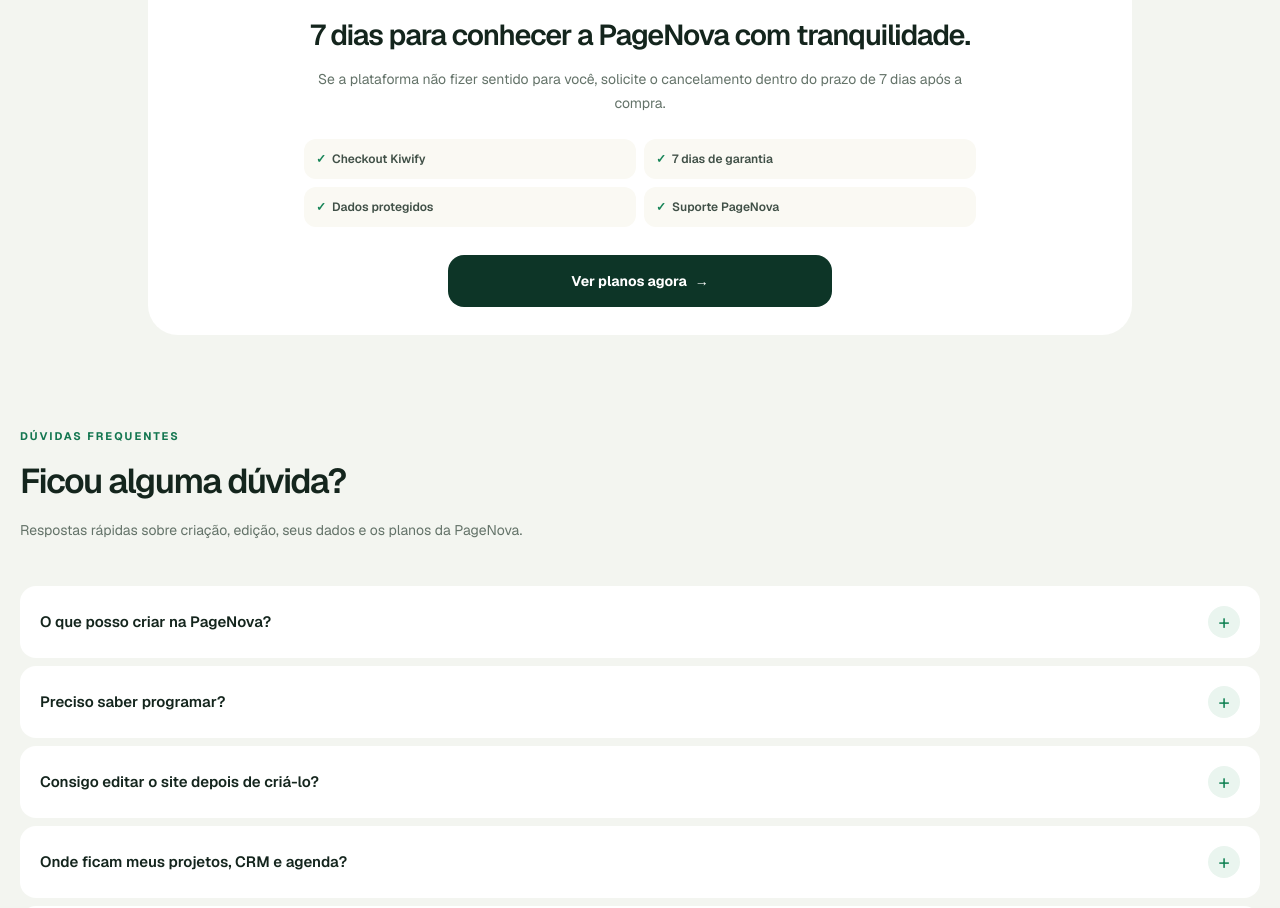
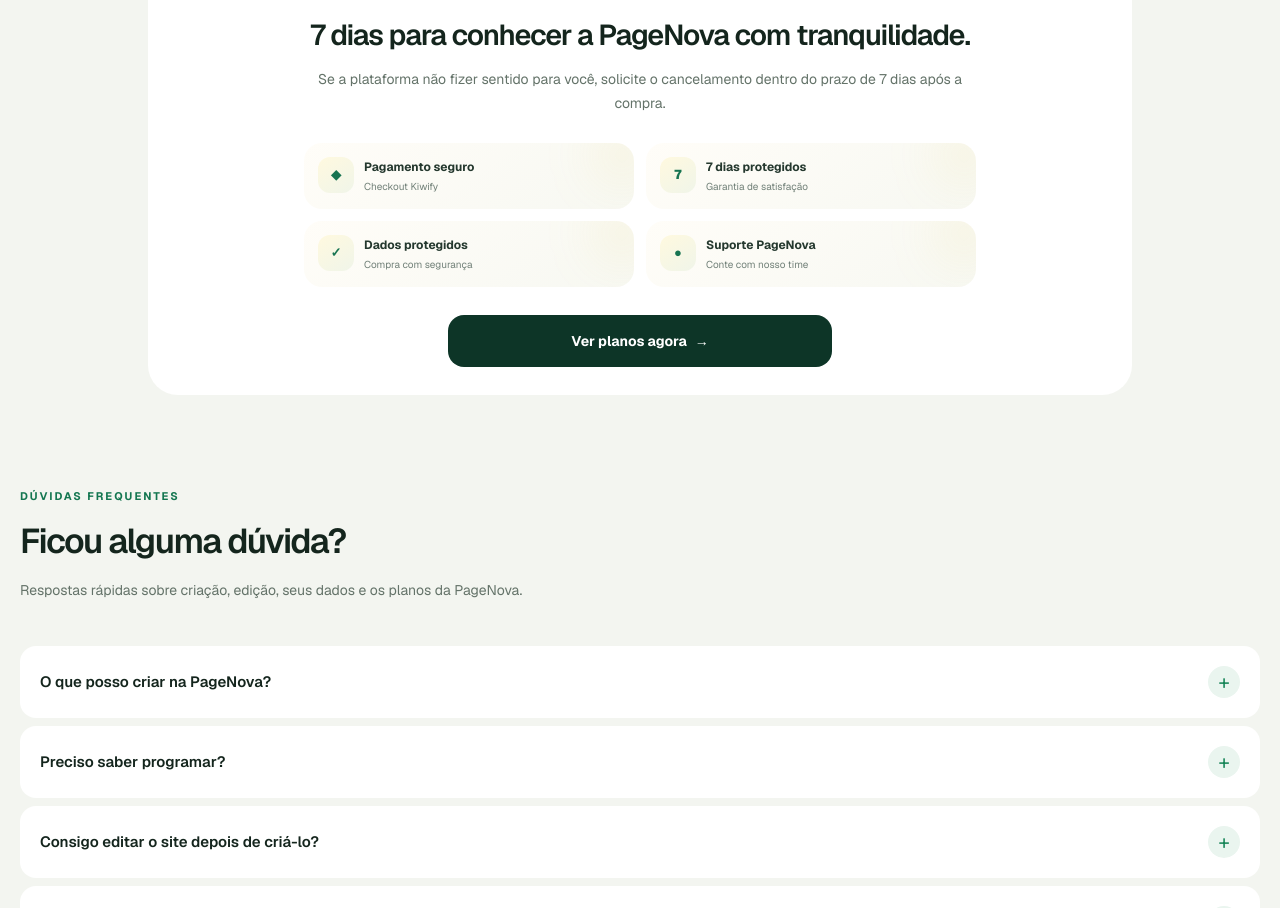
Before and after one commit to dramaflix2026-stack/pagenova-ai, a Next.js app in the folder frontend/: page / in a window 1280 px wide. Shown: the part 8543-9451 px from the top of the page. Built offline with nearby package versions, Linux system fonts and the light colour scheme.

Commit message:
Polish guarantee trust cards

```diff
--- a/frontend/src/app/page.tsx
+++ b/frontend/src/app/page.tsx
@@ -450,8 +450,24 @@ export default function Home() {
               <span className="inline-flex rounded-full border border-[#e4c86d] bg-[#fff9e7] px-4 py-2 text-[10px] font-bold uppercase tracking-[.18em] text-[#80621b]">Garantia de satisfação</span>
               <h2 className="mx-auto mt-5 max-w-2xl text-[1.8rem] font-semibold leading-[1.12] tracking-[-.04em] sm:text-4xl">7 dias para conhecer a PageNova com tranquilidade.</h2>
               <p className="mx-auto mt-4 max-w-2xl text-sm leading-6 text-[#647369] sm:text-base">Se a plataforma não fizer sentido para você, solicite o cancelamento dentro do prazo de 7 dias após a compra.</p>
-              <div className="mx-auto mt-6 grid max-w-2xl grid-cols-2 gap-2 text-left sm:grid-cols-4">
-                {["Checkout Kiwify","7 dias de garantia","Dados protegidos","Suporte PageNova"].map((item) => <div key={item} className="rounded-xl border border-[#e7e4d8] bg-[#faf9f3] px-3 py-3 text-xs font-semibold text-[#405047]"><span className="mr-1.5 text-[#168457]">✓</span>{item}</div>)}
+              <div className="mx-auto mt-7 grid max-w-2xl grid-cols-2 gap-3 text-left">
+                {[
+                  { icon: "◆", title: "Pagamento seguro", text: "Checkout Kiwify" },
+                  { icon: "7", title: "7 dias protegidos", text: "Garantia de satisfação" },
+                  { icon: "✓", title: "Dados protegidos", text: "Compra com segurança" },
+                  { icon: "●", title: "Suporte PageNova", text: "Conte com nosso time" },
+                ].map((item) => (
+                  <div key={item.title} className="group relative overflow-hidden rounded-[18px] border border-[#e7dfc5] bg-[linear-gradient(145deg,#fffdf8_0%,#f7f8f2_100%)] p-3.5 shadow-[0_8px_24px_rgba(20,37,29,.055)] transition duration-300 hover:-translate-y-0.5 hover:border-[#d7bd69] hover:shadow-[0_12px_30px_rgba(20,37,29,.09)] sm:p-4">
+                    <div className="pointer-events-none absolute -right-5 -top-5 h-16 w-16 rounded-full bg-[#e8c85c]/10 blur-xl" />
+                    <div className="relative flex items-start gap-2.5">
+                      <span className="grid h-9 w-9 shrink-0 place-items-center rounded-xl border border-[#d9c477]/45 bg-[linear-gradient(145deg,#fff9df,#f0f5e9)] text-[13px] font-black text-[#177451] shadow-[inset_0_1px_0_rgba(255,255,255,.9)]">{item.icon}</span>
+                      <div className="min-w-0 pt-0.5">
+                        <p className="text-[12px] font-bold leading-4 text-[#24382e] sm:text-[13px]">{item.title}</p>
+                        <p className="mt-1 text-[10px] leading-4 text-[#718078] sm:text-[11px]">{item.text}</p>
+                      </div>
+                    </div>
+                  </div>
+                ))}
               </div>
               <a href="#planos" className="mt-7 inline-flex w-full max-w-sm items-center justify-center rounded-2xl bg-[#0d3527] px-6 py-4 text-sm font-bold text-white shadow-[0_12px_28px_rgba(13,53,39,.18)] transition hover:bg-[#164c39]">Ver planos agora <span className="ml-2">→</span></a>
             </div>
```
